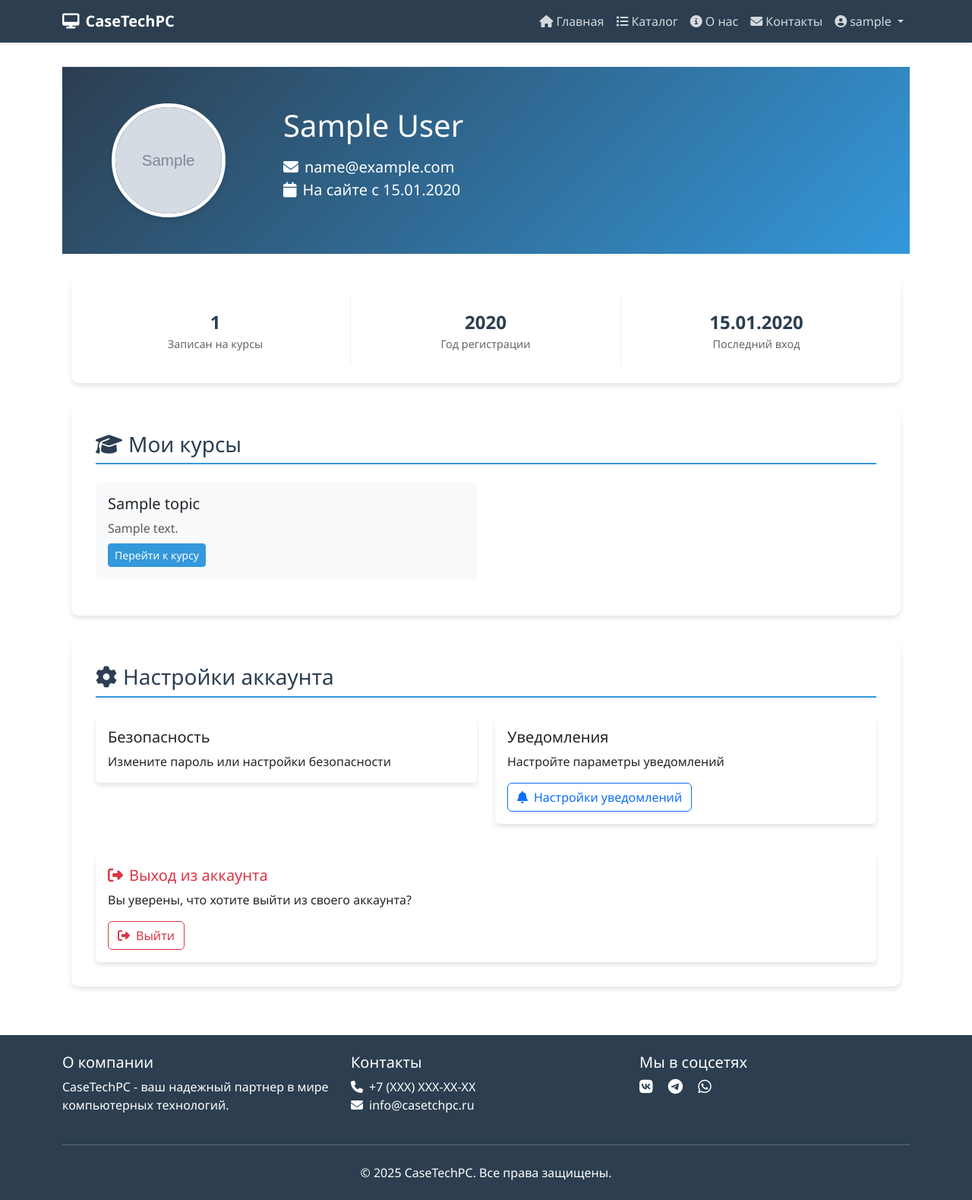
After one commit to s0VEstb/CaseTechPC, a Django app: page /user/profile/ in a window 1280 px wide. The commit adds this page. Shown: the whole page at 76% size. Run offline with Django 4.2, Linux system fonts and the light colour scheme; a user stored in the database is signed in; tables that the repository leaves empty hold one stand-in row (values such as "Sample post"); grey boxes marked "Sample" are stand-in pictures; some libraries are stand-ins or nearby versions.

Commit message:
profile added

```diff
--- a/apps/user/urls.py
+++ b/apps/user/urls.py
@@ -1,6 +1,8 @@
 from django.urls import path
-from .views import register
+from apps.user.views import RegisterView, ProfileView
 
 urlpatterns = [
-    path('register/', register, name='register'),
+    path('register/', RegisterView.as_view(), name='register'),
+    path('profile/', ProfileView.as_view(), name='profile'),
+
 ]
--- a/apps/user/views.py
+++ b/apps/user/views.py
@@ -1,15 +1,31 @@
-from django.shortcuts import render, redirect
+from django.views.generic.edit import FormView
 from django.contrib.auth import login
+from django.urls import reverse_lazy
 from .forms import RegisterForm
+from django.views.generic.edit import FormView
+from django.contrib.auth import login
+from django.urls import reverse_lazy
+from .forms import RegisterForm
+from django.views.generic import TemplateView
+from django.contrib.auth.mixins import LoginRequiredMixin
 
-def register(request):
-    if request.method == 'POST':
-        form = RegisterForm(request.POST)
-        if form.is_valid():
-            user = form.save()
-            login(request, user)
-            # После регистрации перенаправляем на лендинг-страницу
-            return redirect('landing')
-    else:
-        form = RegisterForm()
-    return render(request, 'registration/register.html', {'form': form})
+class ProfileView(LoginRequiredMixin, TemplateView):
+    template_name = 'profile/profile.html'
+
+    def get_context_data(self, **kwargs):
+        context = super().get_context_data(**kwargs)
+        # Передаём текущего пользователя в шаблон
+        context['user'] = self.request.user
+        return context
+
+
+class RegisterView(FormView):
+    template_name = 'registration/register.html'
+    form_class = RegisterForm
+    success_url = reverse_lazy('profile')
+
+    def form_valid(self, form):
+        user = form.save() # Это сработает, если form был инициализирован с request.FILES
+
+        login(self.request, user)
+        return super().form_valid(form)
--- a/core/settings/base.py
+++ b/core/settings/base.py
@@ -121,5 +121,5 @@ USE_I18N = True
 USE_TZ = True
 
 DEFAULT_AUTO_FIELD = 'django.db.models.BigAutoField'
-LOGIN_REDIRECT_URL = '/'
-LOGOUT_REDIRECT_URL = '/login/'
+LOGIN_REDIRECT_URL = '/profile'
+LOGOUT_REDIRECT_URL = 'accounts/login/'
--- a/core/urls.py
+++ b/core/urls.py
@@ -2,6 +2,8 @@ from django.contrib import admin
 from django.urls import path, include
 from django.contrib.auth import views as auth_views
 from apps.user.forms import CustomAuthenticationForm
+from django.conf import settings
+from django.conf.urls.static import static
 
 urlpatterns = [
     path('admin/', admin.site.urls),
@@ -15,3 +17,5 @@ urlpatterns = [
     path('course/', include('apps.course.urls')),
 
 ]
+if settings.DEBUG:
+    urlpatterns += static(settings.MEDIA_URL, document_root=settings.MEDIA_ROOT)
--- a/templates/base.html
+++ b/templates/base.html
@@ -154,6 +154,29 @@
                         <li class="nav-item">
                             <a class="nav-link" href="/contact"><i class="fas fa-envelope me-1"></i>Контакты</a>
                         </li>
+                        {% if user.is_authenticated %}
+                        <li class="nav-item dropdown">
+                            <a class="nav-link dropdown-toggle" href="#" id="userDropdown" role="button" data-bs-toggle="dropdown">
+                                <i class="fas fa-user-circle me-1"></i>{{ user.username }}
+                            </a>
+                            <ul class="dropdown-menu dropdown-menu-end">
+                                <li><a class="dropdown-item" href="{% url 'profile' %}"><i class="fas fa-user me-2"></i>Профиль</a></li>
+                                <li><hr class="dropdown-divider"></li>
+                                <li>
+                                    <form method="post" action="{% url 'logout' %}" class="d-inline">
+                                        {% csrf_token %}
+                                        <button type="submit" class="dropdown-item text-danger">
+                                            <i class="fas fa-sign-out-alt me-2"></i>Выйти
+                                        </button>
+                                    </form>
+                                </li>
+                            </ul>
+                        </li>
+                        {% else %}
+                        <li class="nav-item">
+                            <a class="nav-link" href="{% url 'login' %}"><i class="fas fa-sign-in-alt me-1"></i>Войти</a>
+                        </li>
+                        {% endif %}
                     </ul>
                 </div>
             </div>
--- /dev/null
+++ b/templates/profile/profile.html
@@ -0,0 +1,233 @@
+{% extends "base.html" %}
+
+{% block title %}Личный кабинет - {{ user.username }}{% endblock %}
+
+{% block extra_css %}
+<style>
+    .profile-header {
+        background: linear-gradient(135deg, var(--primary-color), var(--secondary-color));
+        color: white;
+        padding: 3rem 0;
+        margin-bottom: 2rem;
+    }
+
+    .profile-avatar {
+        width: 150px;
+        height: 150px;
+        border-radius: 50%;
+        border: 5px solid white;
+        box-shadow: 0 4px 6px rgba(0,0,0,0.1);
+        object-fit: cover;
+    }
+
+    .profile-stats {
+        background: white;
+        border-radius: 10px;
+        padding: 1.5rem;
+        box-shadow: 0 4px 6px rgba(0,0,0,0.1);
+        margin-bottom: 2rem;
+    }
+
+    .stat-item {
+        text-align: center;
+        padding: 1rem;
+        border-right: 1px solid #eee;
+    }
+
+    .stat-item:last-child {
+        border-right: none;
+    }
+
+    .stat-number {
+        font-size: 1.5rem;
+        font-weight: bold;
+        color: var(--primary-color);
+    }
+
+    .stat-label {
+        color: #666;
+        font-size: 0.9rem;
+    }
+
+    .profile-section {
+        background: white;
+        border-radius: 10px;
+        padding: 2rem;
+        box-shadow: 0 4px 6px rgba(0,0,0,0.1);
+        margin-bottom: 2rem;
+    }
+
+    .profile-section h3 {
+        color: var(--primary-color);
+        margin-bottom: 1.5rem;
+        padding-bottom: 0.5rem;
+        border-bottom: 2px solid var(--secondary-color);
+    }
+
+    .enrolled-topic {
+        background: #f8f9fa;
+        border-radius: 8px;
+        padding: 1rem;
+        margin-bottom: 1rem;
+        transition: transform 0.3s ease;
+    }
+
+    .enrolled-topic:hover {
+        transform: translateY(-3px);
+        box-shadow: 0 4px 6px rgba(0,0,0,0.1);
+    }
+
+    .edit-profile-btn {
+        position: absolute;
+        top: 1rem;
+        right: 1rem;
+    }
+</style>
+{% endblock %}
+
+{% block content %}
+<!-- Profile Header -->
+<div class="profile-header">
+    <div class="container">
+        <div class="row align-items-center">
+            <div class="col-md-3 text-center">
+                {% if user.avatar %}
+                    <img src="{{ user.avatar.url }}" alt="{{ user.username }}" class="profile-avatar">
+                {% else %}
+                    <img src="https://via.placeholder.com/150" alt="{{ user.username }}" class="profile-avatar">
+                {% endif %}
+            </div>
+            <div class="col-md-9">
+                <h1 class="mb-3">{{ user.get_full_name|default:user.username }}</h1>
+                <p class="lead mb-0">
+                    <i class="fas fa-envelope me-2"></i>{{ user.email }}
+                </p>
+                <p class="lead">
+                    <i class="fas fa-calendar me-2"></i>На сайте с {{ user.date_joined|date:"d.m.Y" }}
+                </p>
+                <!-- <a href="/" class="btn btn-light edit-profile-btn">
+                    <i class="fas fa-edit me-2"></i>Редактировать профиль
+                </a> -->
+            </div>
+        </div>
+    </div>
+</div>
+
+<div class="container">
+    <!-- Profile Stats -->
+    <div class="profile-stats">
+        <div class="row">
+            <div class="col-md-4 stat-item">
+                <div class="stat-number">{{ user.enrolled_topics.count }}</div>
+                <div class="stat-label">Записан на курсы</div>
+            </div>
+            <div class="col-md-4 stat-item">
+                <div class="stat-number">{{ user.date_joined|date:"Y" }}</div>
+                <div class="stat-label">Год регистрации</div>
+            </div>
+            <div class="col-md-4 stat-item">
+                <div class="stat-number">{{ user.last_login|date:"d.m.Y" }}</div>
+                <div class="stat-label">Последний вход</div>
+            </div>
+        </div>
+    </div>
+
+    <!-- Enrolled Topics -->
+    <div class="profile-section">
+        <h3><i class="fas fa-graduation-cap me-2"></i>Мои курсы</h3>
+        {% if user.enrolled_topics.all %}
+            <div class="row">
+                {% for topic in user.enrolled_topics.all %}
+                    <div class="col-md-6">
+                        <div class="enrolled-topic">
+                            <h5>{{ topic.title }}</h5>
+                            <p class="text-muted mb-2">{{ topic.description|truncatewords:20 }}</p>
+                            <a href="{% url 'topic_detail' topic.slug %}" class="btn btn-sm btn-primary">
+                                Перейти к курсу
+                            </a>
+                        </div>
+                    </div>
+                {% endfor %}
+            </div>
+        {% else %}
+            <div class="alert alert-info">
+                <i class="fas fa-info-circle me-2"></i>Вы пока не записаны ни на один курс.
+                <a href="/" class="alert-link">Перейти в каталог</a>
+            </div>
+        {% endif %}
+    </div>
+
+    <!-- Account Settings -->
+    <div class="profile-section">
+        <h3><i class="fas fa-cog me-2"></i>Настройки аккаунта</h3>
+        <div class="row">
+            <div class="col-md-6">
+                <div class="card mb-3">
+                    <div class="card-body">
+                        <h5 class="card-title">Безопасность</h5>
+                        <p class="card-text">Измените пароль или настройки безопасности</p>
+                        <!-- <a href="/" class="btn btn-outline-primary">
+                            <i class="fas fa-key me-2"></i>Изменить пароль
+                        </a> -->
+                    </div>
+                </div>
+            </div>
+            <div class="col-md-6">
+                <div class="card mb-3">
+                    <div class="card-body">
+                        <h5 class="card-title">Уведомления</h5>
+                        <p class="card-text">Настройте параметры уведомлений</p>
+                        <a href="#" class="btn btn-outline-primary">
+                            <i class="fas fa-bell me-2"></i>Настройки уведомлений
+                        </a>
+                    </div>
+                </div>
+            </div>
+        </div>
+        <!-- Logout Section -->
+        <div class="row mt-4">
+            <div class="col-12">
+                <div class="card border-danger">
+                    <div class="card-body">
+                        <h5 class="card-title text-danger">
+                            <i class="fas fa-sign-out-alt me-2"></i>Выход из аккаунта
+                        </h5>
+                        <p class="card-text">Вы уверены, что хотите выйти из своего аккаунта?</p>
+                        <form method="post" action="{% url 'logout' %}" class="d-inline">
+                            {% csrf_token %}
+                            <button type="submit" class="btn btn-outline-danger">
+                                <i class="fas fa-sign-out-alt me-2"></i>Выйти
+                            </button>
+                        </form>
+                    </div>
+                </div>
+            </div>
+        </div>
+    </div>
+</div>
+{% endblock %}
+
+{% block extra_js %}
+<script>
+    // Анимация появления элементов при прокрутке
+    document.addEventListener('DOMContentLoaded', function() {
+        const sections = document.querySelectorAll('.profile-section, .profile-stats');
+
+        const observer = new IntersectionObserver((entries) => {
+            entries.forEach(entry => {
+                if (entry.isIntersecting) {
+                    entry.target.style.opacity = '1';
+                    entry.target.style.transform = 'translateY(0)';
+                }
+            });
+        });
+
+        sections.forEach(section => {
+            section.style.opacity = '0';
+            section.style.transform = 'translateY(20px)';
+            section.style.transition = 'all 0.5s ease-out';
+            observer.observe(section);
+        });
+    });
+</script>
+{% endblock %}
--- a/templates/registration/register.html
+++ b/templates/registration/register.html
@@ -8,7 +8,7 @@
     <div class="card shadow-sm border-0">
       <div class="card-body p-4">
         <h3 class="card-title text-center mb-4">Создать аккаунт</h3>
-        <form method="post">
+        <form method="post" enctype="multipart/form-data">
           {% csrf_token %}
           {% for field in form %}
             <div class="mb-3 form-group">
```
Also changed, not shown: apps/user/forms.py (+17 -2 lines).
